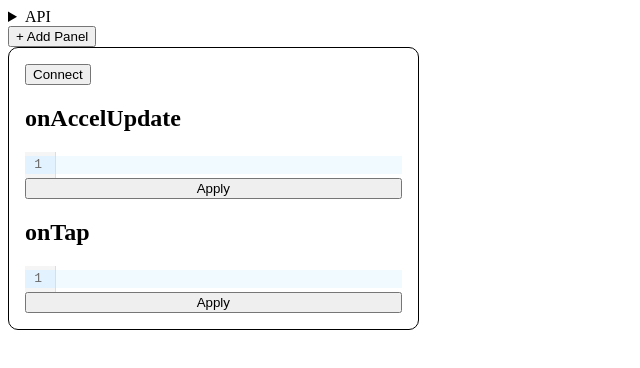
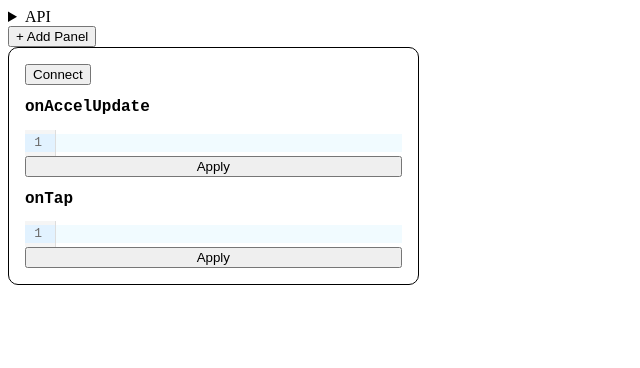
Before and after one commit to tesseralis/qbead-gui, a SvelteKit app: page / in a window 1280 px wide. Both pictures are taken after a click on the button "+ Add Panel". Shown: the top 368 px of the page, without its empty margins (0-640 px from the left). Built offline with nearby package versions, Linux system fonts and the light colour scheme.

Commit message:
Styling on handler header.

```diff
--- a/src/routes/Handler.svelte
+++ b/src/routes/Handler.svelte
@@ -30,6 +30,10 @@
 </div>
 
 <style>
+	h2 {
+		font-size: 1rem;
+		font-family: monospace;
+	}
 	.function {
 		display: flex;
 		flex-direction: column;
```
